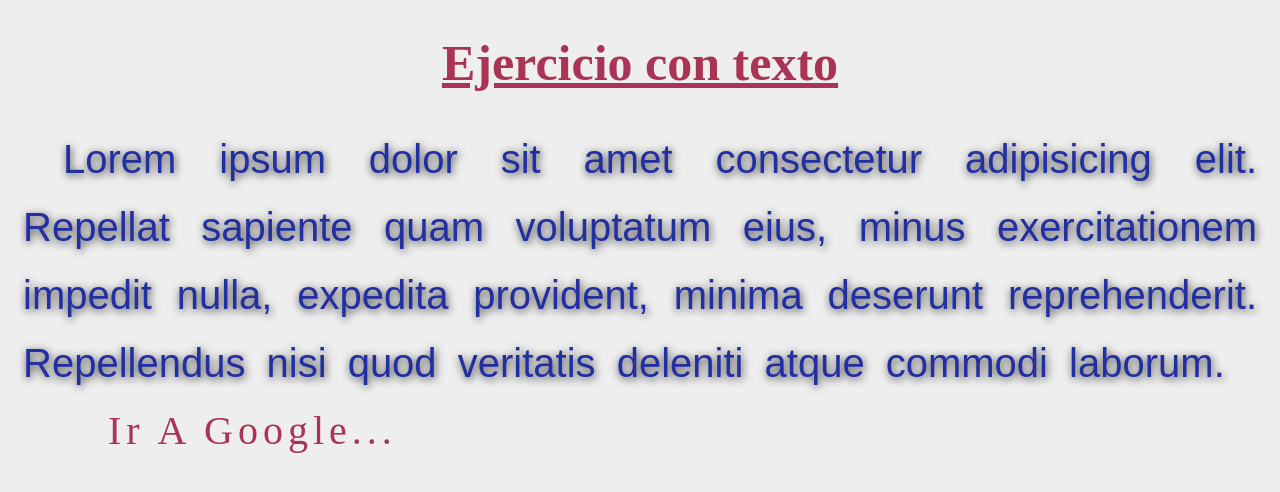
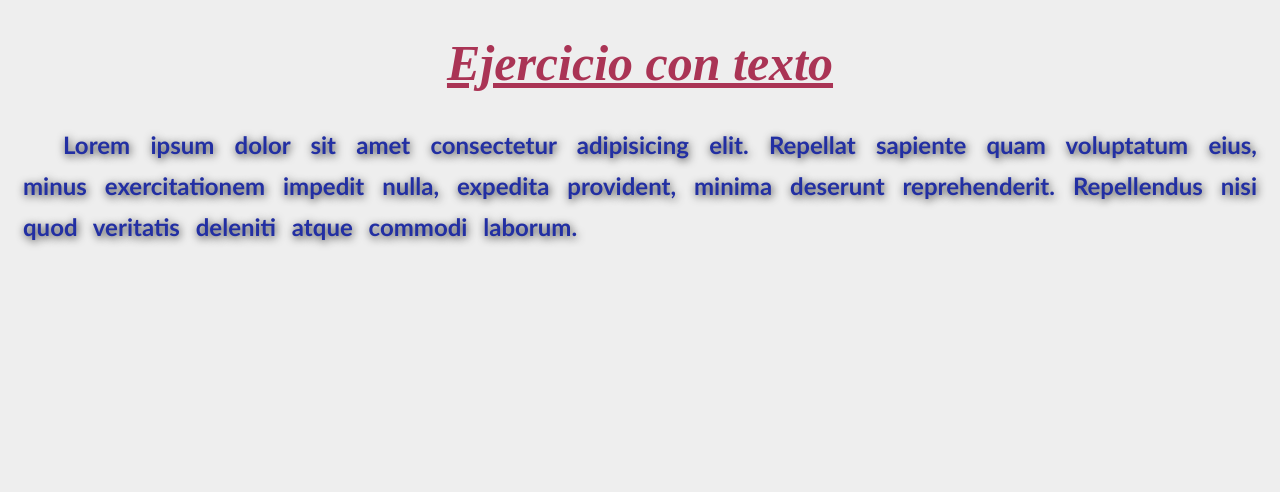
Before and after one commit to cesar-vaesco/html-css-js-node, a plain HTML site: page index.html in a window 1280 px wide. Drawn offline with Linux system fonts and the light colour scheme.

Commit message:
Tipo de fuente

```diff
--- a/css/main.css
+++ b/css/main.css
@@ -6,16 +6,22 @@ h1 {
     color: #aa3455;
     text-align: center;
     font-size: 50px;
+    font-style: italic;
+    /*Ancho de la letra*/
+    font-weight: bold;
     text-decoration: underline;
 }
 
 p {
     color: #222fa3;
     text-align: justify;
+    /*Indentar primer renglon*/
     text-indent: 40px;
-    /*Indentar primer renglon*/
-    font-size: 40px;
-    font-family: Arial, Helvetica, sans-serif;
+    /*Tamaño de letra*/
+    font-size: 1.5em;
+    font-family: 'Trebuchet MS', 'Lucida Sans Unicode', 'Lucida Grande', 'Lucida Sans', Arial, sans-serif;
+    /*Ancho de la letra depende del soporte del tipo de letra declarado en font-family*/
+    font-weight: 700;
     /*Separación entre líneas del parrafo*/
     line-height: 1.7;
     /*Espacio entre palabras*/
@@ -27,24 +33,6 @@ p {
     °°Opcional - tercer valor - nivel de difuminación
     cuarto valor - color
     */
-    text-shadow: 1px 2px 8px rgba(0, 0,0, .8);
+    text-shadow: 1px 2px 8px rgba(0, 0, 0, .8);
     margin: 0px 15px;
 }
-
-a {
-    margin-left: 100px;
-    /*Espacio entre letras*/
-    letter-spacing: 5px;
-    text-decoration: none;
-    /* capitalize -> Primeras letras en mayusculas
-    uppercase - > Mayusculas
-    lowercase -> Todas letras en minusculas
-    */
-    text-transform: capitalize;
-    font-size: 40px;
-    color: #aa3455;
-}
-
-.a {
-    margin-top: 10px;
-}
--- a/index.html
+++ b/index.html
@@ -8,13 +8,12 @@
 
 <body>
     <h1>Ejercicio con texto</h1>
-    <p>Lorem ipsum dolor sit amet consectetur adipisicing elit. Repellat sapiente quam voluptatum eius, minus
+    <p>
+        Lorem ipsum dolor sit amet consectetur adipisicing elit. Repellat sapiente quam voluptatum eius, minus
         exercitationem impedit nulla, expedita provident, minima deserunt reprehenderit. Repellendus nisi quod veritatis
         deleniti atque commodi laborum.
     </p>
-    <div class="a">
-        <a href="https://google.com" target="_blank"> Ir a google...</a>
-    </div>
+
 
 </body>
 
```
